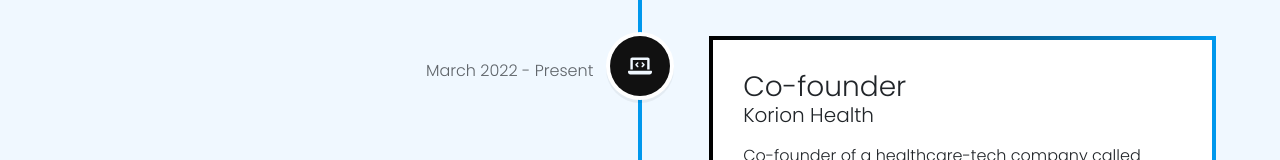
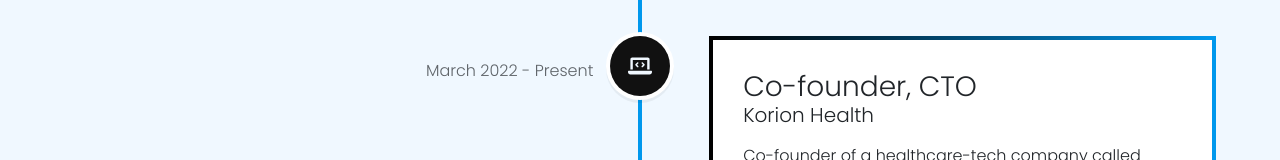
Before and after one commit to kshayand/PortfolioWebsite, a React (Create React App) app: page / in a window 1280 px wide. Shown: the part 577-737 px from the top of the page. Built offline with nearby package versions, Linux system fonts and the light colour scheme; a web font is replaced by a local one.

Commit message:
minor text edits

```diff
--- a/src/data.js
+++ b/src/data.js
@@ -13,7 +13,7 @@
     },
     {
         id:2,
-        title: "Co-founder",
+        title: "Co-founder, CTO",
         location: "Korion Health",
         description: "Co-founder of a healthcare-tech company called Korion Health. We are developing a stethoscope and guided user interface to empower individuals to record their own heart and lung sounds.",
         link : <a href = "https://www.korionhealth.com/" target="_blank" rel="noopener noreferrer">Check us out<br /></a>,
```
